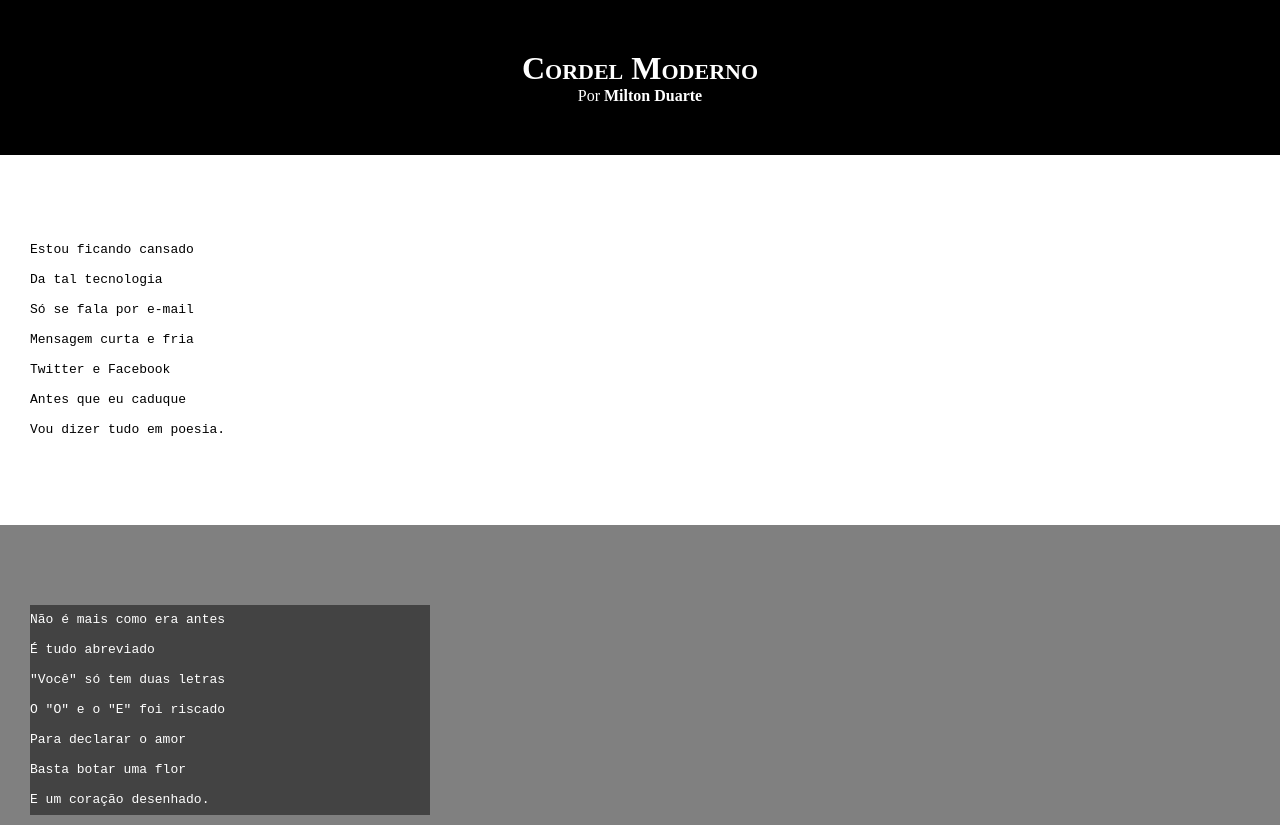
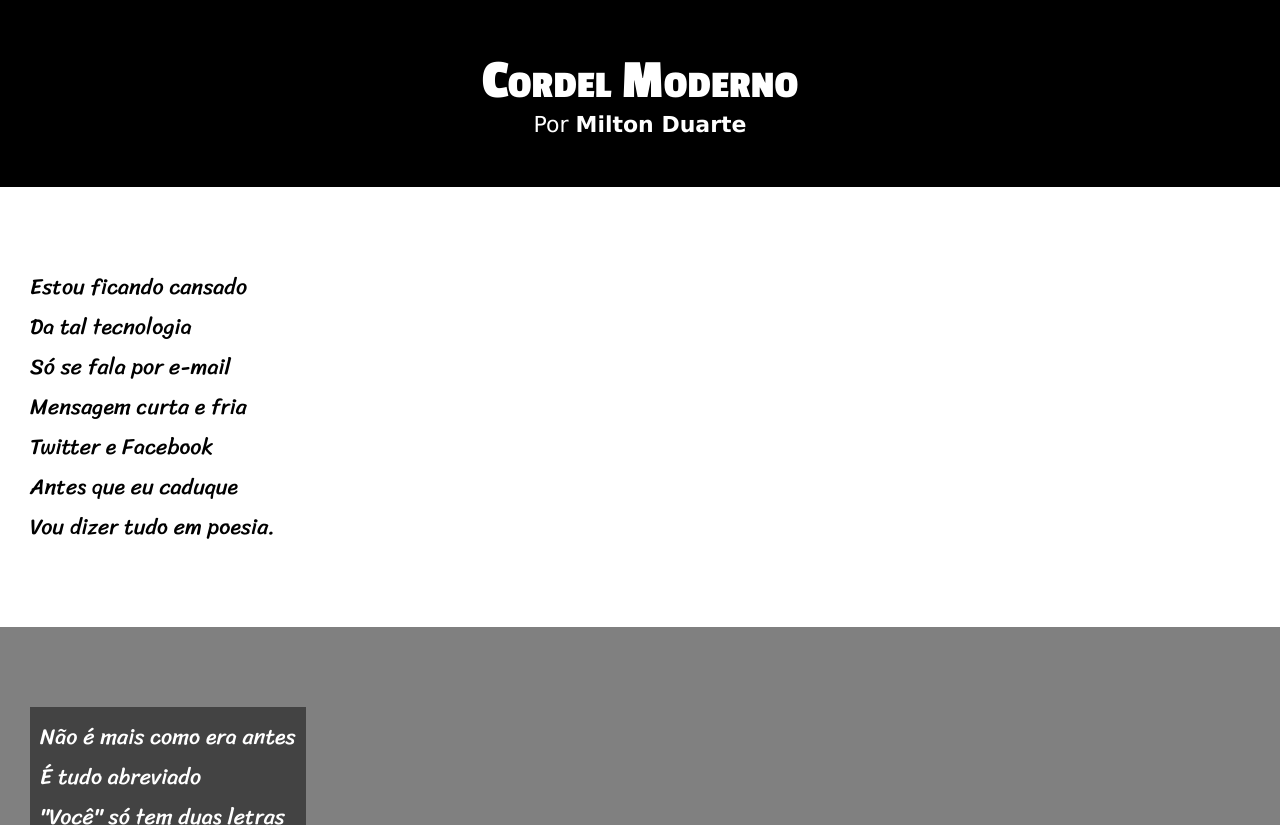
Before and after one commit to gioperrone/html-css, a plain HTML site: page exercícios/desafio012/index.html in a window 1280 px wide. Shown: the top 825 px of the page. Drawn offline with Linux system fonts and the light colour scheme.

Commit message:
atualizei o desafio 12

```diff
--- a/exercícios/desafio012/style.css
+++ b/exercícios/desafio012/style.css
@@ -1,17 +1,24 @@
 @charset "UTF-8";
+
+@import url('https://fonts.googleapis.com/css2?family=Passion+One:wght@400;700;900&display=swap');
+
+@import url('https://fonts.googleapis.com/css2?family=Sriracha&display=swap');
+
+:root{
+    --fonte1: Verdana, Geneva, Tahoma, sans-serif;
+    --fonte2: 'Passion One', sans-serif;
+    --fonte3: 'Sriracha', cursive;
+}
 
 *{
     margin: 0px;
     padding: 0px;
 }
 
-pre{
-    white-space: pre-line;
-}
-
 html, body{
     min-height: 100vh;
     background-color: darkgray;
+    font-family: var(--fonte1);
 }
 
 header{
@@ -23,10 +30,13 @@ header{
 header > h1{
     padding-top: 50px;
     font-variant: small-caps;
+    font-family: var(--fonte2);
+    font-size: 56px;
 }
 
 header > p{
     padding-bottom: 50px;
+    font-size: 22px;
 }
 
 header a, footer a{
@@ -43,7 +53,13 @@ section{
     padding-top: 10vh;
     padding-bottom: 10vh;
     padding-left: 30px;
-    line-height: 30px;
+}
+
+pre{
+    white-space: pre-line;
+    line-height: 40px;
+    font-family: var(--fonte3);
+    font-size: 22px;
 }
 
 section.normal{
@@ -57,9 +73,11 @@ section.imagem{
 }
 
 section.imagem > pre{
-    width: 400px;
+    display: inline-block;
+    padding: 10px;
     background-color: rgba(0, 0, 0, 0.479)
 }
+
 
 footer{
     background-color: black;
```
